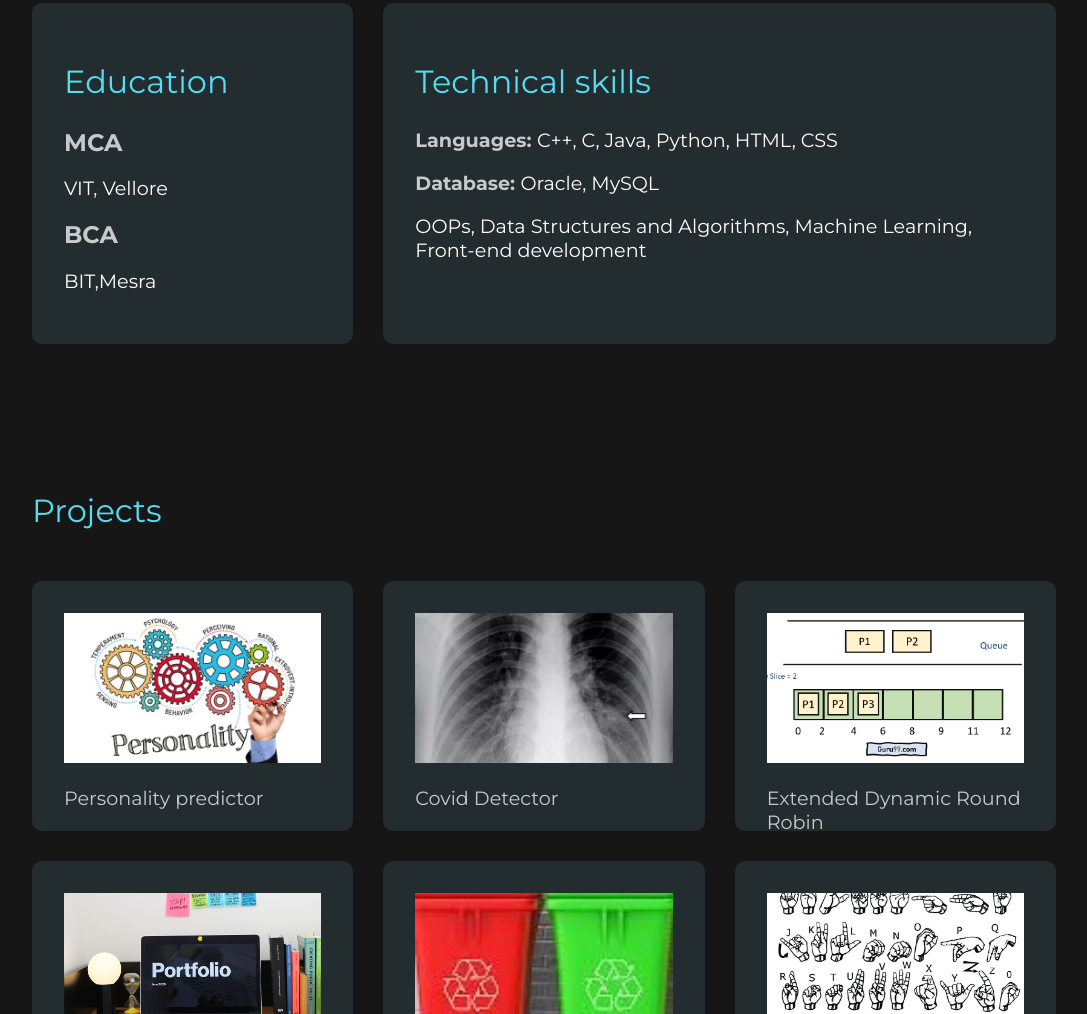
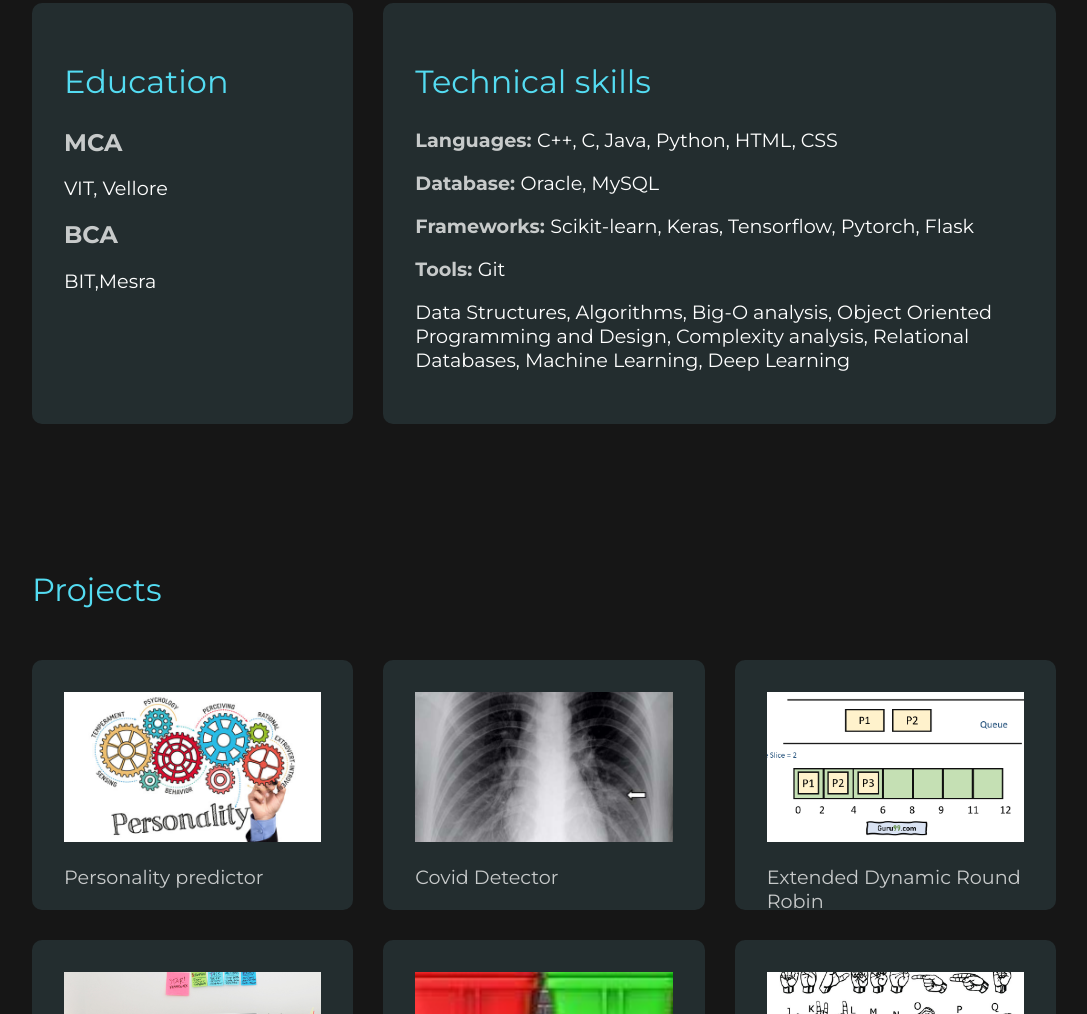
Before and after one commit to pshashwati/pshashwati.github.io, a plain HTML site: page index.html in a window 1280 px wide. Shown: the part 1285-2299 px from the top of the page, without its empty margins (96-1183 px from the left). Drawn offline with Linux system fonts and the light colour scheme.

Commit message:
updated skills

```diff
--- a/index.html
+++ b/index.html
@@ -92,7 +92,9 @@
 
                     <p><b>Languages: </b>C++, C, Java, Python, HTML, CSS</p>
                     <p><b>Database: </b>Oracle, MySQL</p>
-                    <p>OOPs, Data Structures and Algorithms, Machine Learning, Front-end development</p>
+                    <p><b>Frameworks: </b>Scikit-learn, Keras, Tensorflow, Pytorch, Flask</p>
+                    <p><b>Tools: </b>Git</p>
+                    <p>Data Structures, Algorithms, Big-O analysis, Object Oriented Programming and Design, Complexity analysis, Relational Databases, Machine Learning, Deep Learning</p>
 
             </div>
         </div>
```
